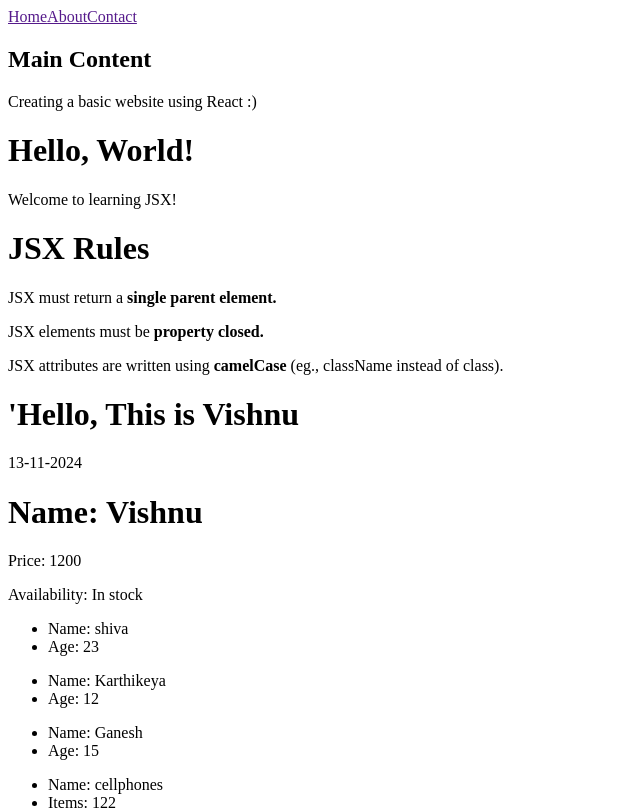
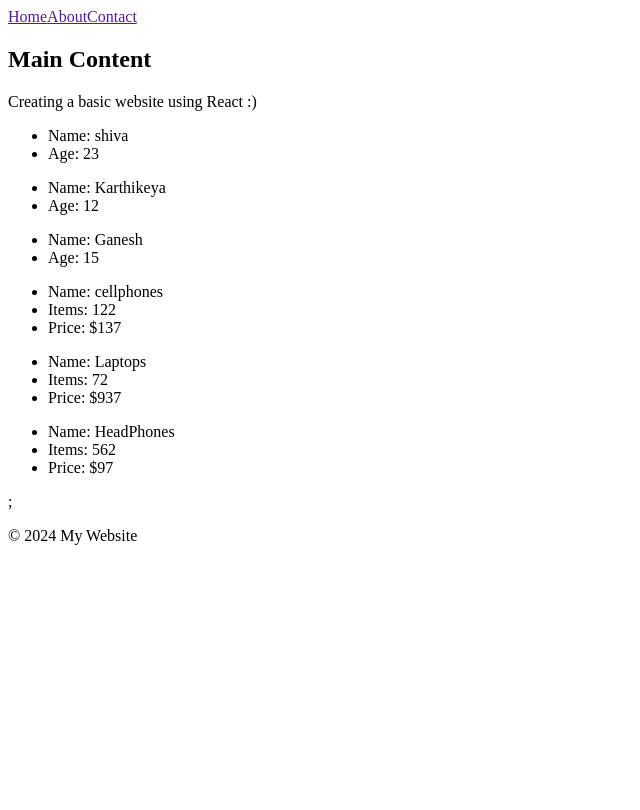
Before and after one commit to Vishnu473/React-Practice, a React (Vite) app: page / in a window 1280 px wide. Shown: the top 810 px of the page, without its empty margins (0-640 px from the left). Built offline with nearby package versions, Linux system fonts and the light colour scheme.

Commit message:
Updated App.jsx

```diff
--- a/src/App.jsx
+++ b/src/App.jsx
@@ -17,10 +17,10 @@ const App = () => {
     <div>
       <Header />
       <MainContent />
-      <WelcomeMessage />
+      {/* <WelcomeMessage />
       <JSXRules />
       <Greeting />
-      <ProductInfo />
+      <ProductInfo /> */}
       <UserList />
       <ProductList />
       <Footer />
```
